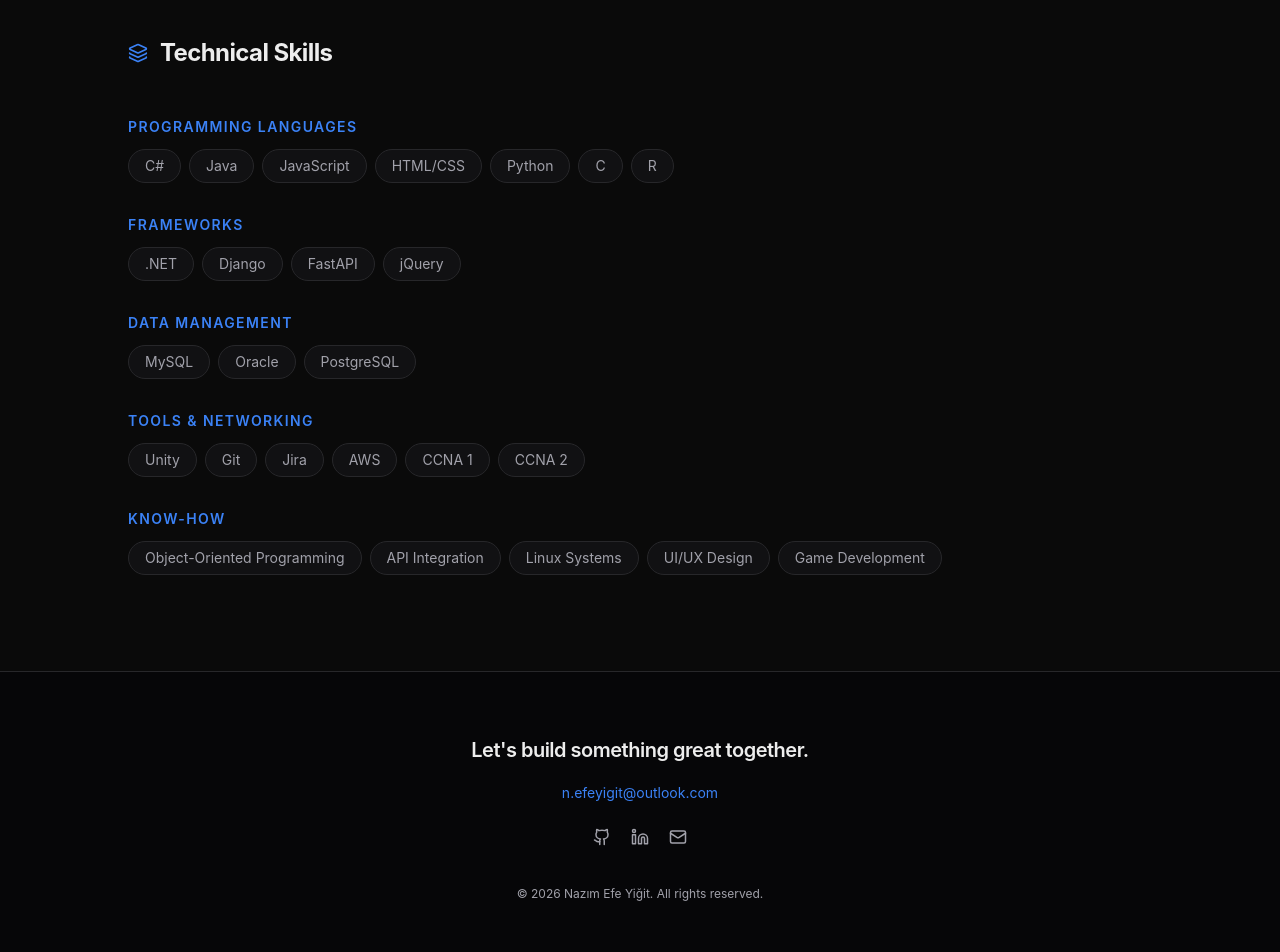
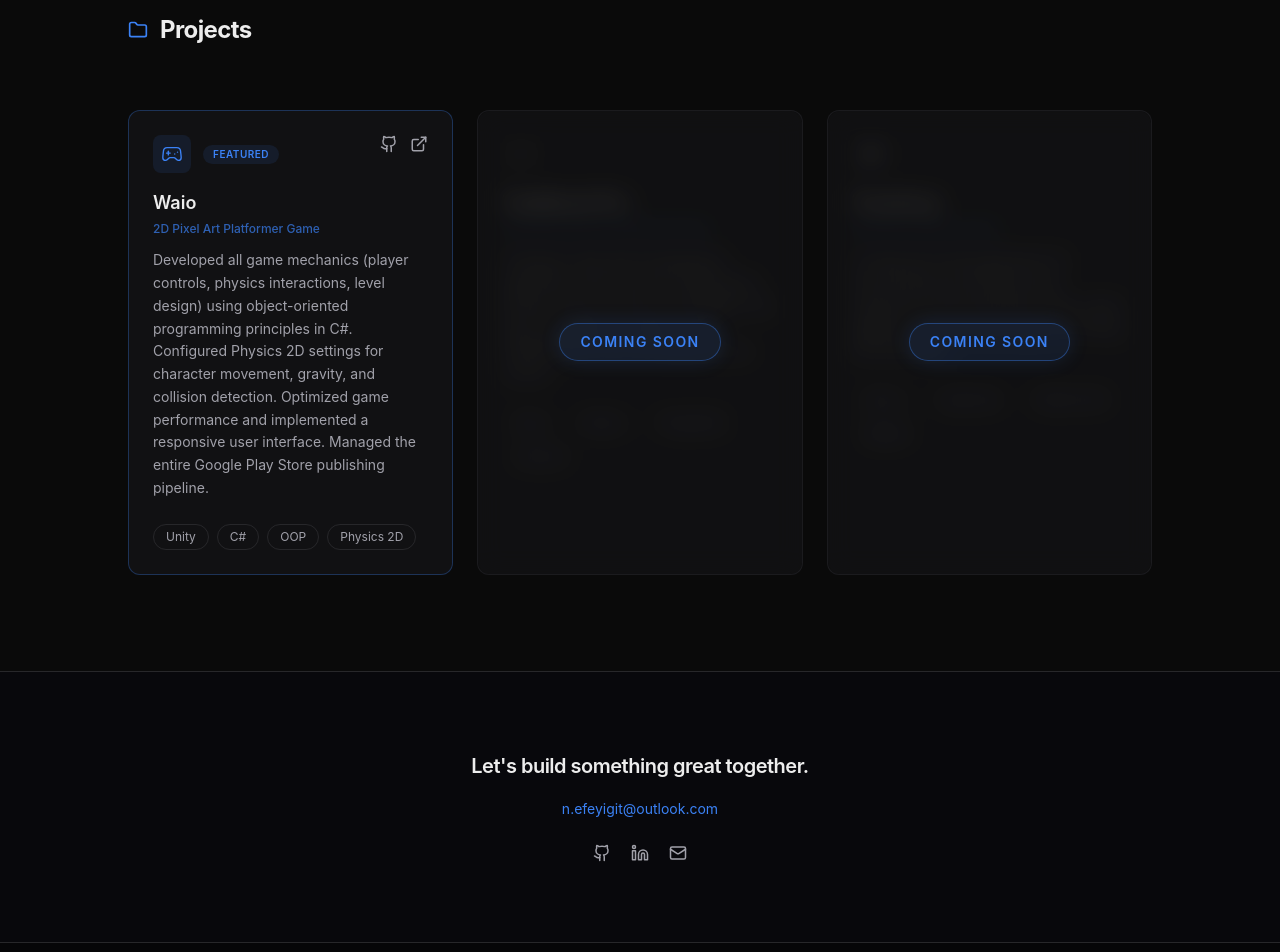
Before and after one commit to nefeygt/portfolio, a Next.js app: page / in a window 1280 px wide. Shown: the part 3200-4152 px from the top of the page. Built offline with nearby package versions, Linux system fonts and the light colour scheme.

Commit message:
final changes

```diff
--- a/src/app/page.tsx
+++ b/src/app/page.tsx
@@ -1,8 +1,9 @@
 import Navbar from "@/components/Navbar";
 import HeroSection from "@/components/HeroSection";
 import ExperienceSection from "@/components/ExperienceSection";
+import SkillsSection from "@/components/SkillsSection";
 import ProjectsSection from "@/components/ProjectsSection";
-import SkillsSection from "@/components/SkillsSection";
+import ContactSection from "@/components/ContactSection";
 import Footer from "@/components/Footer";
 
 export default function Home() {
@@ -12,8 +13,9 @@ export default function Home() {
       <main>
         <HeroSection />
         <ExperienceSection />
+        <SkillsSection />
         <ProjectsSection />
-        <SkillsSection />
+        <ContactSection />
       </main>
       <Footer />
     </>
--- /dev/null
+++ b/src/components/ContactSection.tsx
@@ -0,0 +1,51 @@
+import { Github, Linkedin, Mail } from "lucide-react";
+
+export default function ContactSection() {
+  return (
+    <section
+      id="contact"
+      className="border-t border-border bg-[#08080c] px-6 py-20"
+    >
+      <div className="mx-auto max-w-4xl text-center">
+        <h2 className="mb-4 text-xl font-semibold tracking-tight">
+          Let&apos;s build something great together.
+        </h2>
+
+        <a
+          href="mailto:n.efeyigit@outlook.com"
+          className="text-sm text-accent transition-colors hover:text-accent-hover"
+        >
+          n.efeyigit@outlook.com
+        </a>
+
+        <div className="mt-6 flex items-center justify-center gap-5">
+          <a
+            href="https://github.com/nefeygt"
+            target="_blank"
+            rel="noopener noreferrer"
+            aria-label="GitHub"
+            className="text-muted transition-colors hover:text-foreground"
+          >
+            <Github size={18} />
+          </a>
+          <a
+            href="https://linkedin.com/in/nazımefeyiğit"
+            target="_blank"
+            rel="noopener noreferrer"
+            aria-label="LinkedIn"
+            className="text-muted transition-colors hover:text-foreground"
+          >
+            <Linkedin size={18} />
+          </a>
+          <a
+            href="mailto:n.efeyigit@outlook.com"
+            aria-label="Email"
+            className="text-muted transition-colors hover:text-foreground"
+          >
+            <Mail size={18} />
+          </a>
+        </div>
+      </div>
+    </section>
+  );
+}
--- a/src/components/Footer.tsx
+++ b/src/components/Footer.tsx
@@ -1,55 +1,9 @@
-import { Github, Linkedin, Mail } from "lucide-react";
-
 export default function Footer() {
   return (
-    <footer
-      id="contact"
-      className="border-t border-border bg-[#060608] px-6 py-16"
-    >
-      <div className="mx-auto max-w-4xl text-center">
-        <h2 className="mb-4 text-xl font-semibold tracking-tight">
-          Let&apos;s build something great together.
-        </h2>
-
-        <a
-          href="mailto:n.efeyigit@outlook.com"
-          className="text-sm text-accent transition-colors hover:text-accent-hover"
-        >
-          n.efeyigit@outlook.com
-        </a>
-
-        <div className="mt-6 flex items-center justify-center gap-5">
-          <a
-            href="https://github.com/nefeygt"
-            target="_blank"
-            rel="noopener noreferrer"
-            aria-label="GitHub"
-            className="text-muted transition-colors hover:text-foreground"
-          >
-            <Github size={18} />
-          </a>
-          <a
-            href="https://linkedin.com/in/nazımefeyiğit"
-            target="_blank"
-            rel="noopener noreferrer"
-            aria-label="LinkedIn"
-            className="text-muted transition-colors hover:text-foreground"
-          >
-            <Linkedin size={18} />
-          </a>
-          <a
-            href="mailto:n.efeyigit@outlook.com"
-            aria-label="Email"
-            className="text-muted transition-colors hover:text-foreground"
-          >
-            <Mail size={18} />
-          </a>
-        </div>
-
-        <p className="mt-10 text-xs text-muted">
-          &copy; 2026 Naz&#305;m Efe Yi&#287;it. All rights reserved.
-        </p>
-      </div>
+    <footer className="border-t border-border bg-[#060608] px-6 py-4">
+      <p className="text-center text-xs text-muted">
+        &copy; 2026 Naz&#305;m Efe Yi&#287;it. All rights reserved.
+      </p>
     </footer>
   );
 }
--- a/src/components/ProjectsSection.tsx
+++ b/src/components/ProjectsSection.tsx
@@ -15,6 +15,7 @@ interface Project {
   technologies: string[];
   icon: LucideIcon;
   featured?: boolean;
+  comingSoon?: boolean;
   github?: string;
   live?: string;
 }
@@ -38,6 +39,7 @@ const projects: Project[] = [
       "A Kanban-style task management application with real-time collaborative boards, drag-and-drop functionality, and team workspaces. Features JWT authentication and role-based access control.",
     technologies: ["React", "Node.js", "PostgreSQL", "Socket.io"],
     icon: Code,
+    comingSoon: true,
     github: "https://github.com/nefeygt",
   },
   {
@@ -47,6 +49,7 @@ const projects: Project[] = [
       "A responsive web application for documenting and sharing travel experiences with interactive maps, photo galleries, and a rich text editor for writing journal entries.",
     technologies: ["Next.js", "TypeScript", "Tailwind CSS", "Mapbox"],
     icon: Globe,
+    comingSoon: true,
     github: "https://github.com/nefeygt",
     live: "#",
   },
@@ -67,12 +70,15 @@ export default function ProjectsSection() {
             return (
               <article
                 key={i}
-                className={`group flex flex-col rounded-xl border bg-card p-6 transition-all duration-300 hover:shadow-[0_0_24px_rgba(59,130,246,0.08)] ${
+                className={`relative group flex flex-col rounded-xl border bg-card p-6 transition-all duration-300 overflow-hidden ${
                   project.featured
-                    ? "border-accent/30 sm:col-span-2 lg:col-span-1"
-                    : "border-border hover:border-accent/40"
+                    ? "border-accent/30 sm:col-span-2 lg:col-span-1 hover:shadow-[0_0_24px_rgba(59,130,246,0.08)]"
+                    : project.comingSoon
+                      ? "border-border/50"
+                      : "border-border hover:border-accent/40 hover:shadow-[0_0_24px_rgba(59,130,246,0.08)]"
                 }`}
               >
+                <div className={project.comingSoon ? "opacity-30 select-none" : ""}>
                   <div className="mb-4 flex items-start justify-between">
                     <div className="flex items-center gap-3">
                       <div
@@ -91,7 +97,7 @@ export default function ProjectsSection() {
                       )}
                     </div>
                     <div className="flex gap-3">
-                    {project.github && (
+                      {project.github && !project.comingSoon && (
                         <a
                           href={project.github}
                           target="_blank"
@@ -102,7 +108,7 @@ export default function ProjectsSection() {
                           <Github size={18} />
                         </a>
                       )}
-                    {project.live && (
+                      {project.live && !project.comingSoon && (
                         <a
                           href={project.live}
                           target="_blank"
@@ -138,6 +144,15 @@ export default function ProjectsSection() {
                       </span>
                     ))}
                   </div>
+                </div>
+
+                {project.comingSoon && (
+                  <div className="absolute inset-0 flex items-center justify-center backdrop-blur-md bg-card/30 rounded-xl">
+                    <span className="rounded-full border border-accent/40 bg-accent/10 px-5 py-2 text-sm font-semibold tracking-widest text-accent uppercase shadow-[0_0_20px_rgba(59,130,246,0.15)]">
+                      Coming Soon
+                    </span>
+                  </div>
+                )}
               </article>
             );
           })}
```
Also changed, not shown: 1 other file (tests, documents, lock files or other folders). Lines whose indentation alone changed are shown as unchanged.
